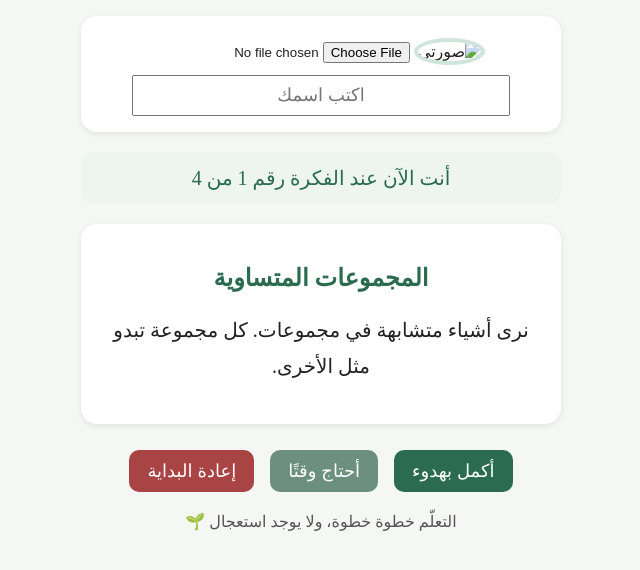
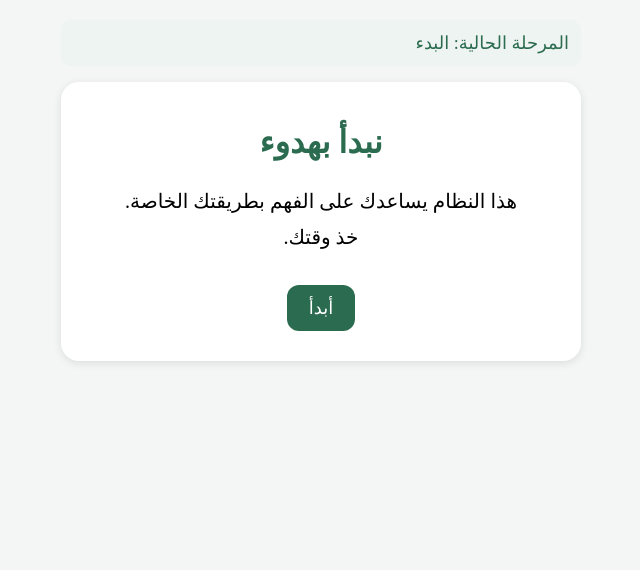
Before and after one commit to smileeyes1/plus1-10, a plain HTML site: page index.html in a window 1280 px wide. Shown: the whole page, without its empty margins (319-959 px from the left). Drawn offline with Linux system fonts and the light colour scheme.

Commit message:
Update index.html

```diff
--- a/index.html
+++ b/index.html
@@ -2,128 +2,69 @@
 <html lang="ar" dir="rtl">
 <head>
 <meta charset="UTF-8">
-<title>دفتر تعلّمي</title>
+<title>نظام التعلم الذكي</title>
 
 <style>
-/* ===== إعدادات عامة ===== */
 body {
-  margin: 0;
-  padding: 0;
-  background: #f5f7f4;
-  font-family: "Amiri", serif;
-  color: #222;
+  margin:0;
+  font-family:"Amiri", serif;
+  background:#f3f6f4;
 }
 
 .container {
-  max-width: 480px;
-  margin: auto;
-  padding: 16px;
+  max-width:520px;
+  margin:auto;
+  padding:20px;
 }
 
-/* ===== بطاقة الطالب ===== */
-.profile {
-  text-align: center;
-  background: #ffffff;
-  border-radius: 16px;
-  padding: 16px;
-  margin-bottom: 20px;
-  box-shadow: 0 2px 6px rgba(0,0,0,0.08);
+.card {
+  background:#ffffff;
+  border-radius:18px;
+  padding:20px;
+  box-shadow:0 2px 8px rgba(0,0,0,0.1);
+  text-align:center;
 }
 
-.profile img {
-  width: 120px;
-  height: 120px;
-  border-radius: 50%;
-  object-fit: cover;
-  border: 4px solid #cfe4da;
-  margin-bottom: 10px;
+h1,h2 {
+  color:#2b6b4f;
 }
 
-.profile input[type="text"] {
-  width: 80%;
-  padding: 8px;
-  font-size: 18px;
-  text-align: center;
-}
-
-.profile input[type="file"] {
-  margin-top: 10px;
-}
-
-/* ===== التقدم ===== */
-.progress {
-  background: #eef5f1;
-  border-radius: 12px;
-  padding: 14px;
-  text-align: center;
-  margin-bottom: 20px;
-  font-size: 20px;
-  color: #2b6b4f;
-}
-
-/* ===== الدرس ===== */
-.lesson {
-  background: #ffffff;
-  border-radius: 16px;
-  padding: 20px;
-  margin-bottom: 20px;
-  box-shadow: 0 2px 6px rgba(0,0,0,0.08);
-}
-
-.lesson h2 {
-  text-align: center;
-  color: #2b6b4f;
-}
-
-.lesson p {
-  font-size: 20px;
-  line-height: 1.8;
-  text-align: center;
-}
-
-/* ===== الأزرار ===== */
-.buttons {
-  text-align: center;
+p {
+  font-size:20px;
+  line-height:1.8;
 }
 
 button {
-  background: #2b6b4f;
-  color: #fff;
-  font-size: 18px;
-  border: none;
-  border-radius: 10px;
-  padding: 10px 18px;
-  margin: 6px;
-  cursor: pointer;
+  background:#2b6b4f;
+  color:#fff;
+  border:none;
+  border-radius:12px;
+  padding:12px 22px;
+  margin:10px;
+  font-size:18px;
+  cursor:pointer;
 }
 
-button.secondary {
-  background: #6c8f80;
-}
-
-button.danger {
-  background: #a84444;
-}
-
-/* ===== ملاحظات ===== */
-.note {
-  font-size: 16px;
-  color: #555;
-  text-align: center;
-  margin-top: 14px;
-}
-
-/* ===== وضع الأمان ===== */
-.safe {
-  background: #fff4f4;
-  border: 2px dashed #dca3a3;
-  padding: 14px;
-  border-radius: 12px;
-  margin-top: 16px;
+.secondary {
+  background:#6b8f80;
 }
 
 .hidden {
-  display: none;
+  display:none;
+}
+
+.progress {
+  background:#eef4f1;
+  border-radius:10px;
+  padding:12px;
+  margin-bottom:16px;
+  font-size:18px;
+  color:#2b6b4f;
+}
+.note {
+  font-size:16px;
+  color:#555;
+  margin-top:14px;
 }
 </style>
 </head>
@@ -132,126 +73,164 @@ button.danger {
 
 <div class="container">
 
-  <!-- بطاقة الطالب -->
-  <div class="profile">
-    <img id="studentPhoto" alt="صورتي">
-    <input type="file" accept="image/*" onchange="loadPhoto(event)">
-    <br>
-    <input type="text" id="studentName" placeholder="اكتب اسمك" onchange="saveName()">
-  </div>
+<div id="progress" class="progress"></div>
 
-  <!-- التقدم -->
-  <div class="progress" id="progressBox"></div>
+<!-- المرحلة 0 -->
+<div class="card" id="s0">
+<h1>نبدأ بهدوء</h1>
+<p>
+هذا النظام يساعدك على الفهم بطريقتك الخاصة.<br>
+خذ وقتك.
+</p>
+<button onclick="go(1)">أبدأ</button>
+</div>
 
-  <!-- الدرس -->
-  <div class="lesson" id="lessonBox">
-    <h2 id="lessonTitle"></h2>
-    <p id="lessonText"></p>
-  </div>
+<!-- المرحلة 1 – بصري -->
+<div class="card hidden" id="s1">
+<h2>ننظر أولًا</h2>
+<p>
+تخيّل مجموعات من الأشياء.<br>
+كل مجموعة تشبه الأخرى تمامًا.
+</p>
+<button onclick="next('visual')">تابع</button>
+</div>
 
-  <!-- أزرار -->
-  <div class="buttons">
-    <button onclick="nextLesson()">أكمل بهدوء</button>
-    <button class="secondary" onclick="safeMode()">أحتاج وقتًا</button>
-    <button class="danger" onclick="resetAll()">إعادة البداية</button>
-  </div>
+<!-- المرحلة 2 – لغوي -->
+<div class="card hidden" id="s2">
+<h2>نشرح بالكلام</h2>
+<p>
+إذا كانت كل المجموعات متشابهة،<br>
+فإن نفس العدد يتكرر.
+</p>
+<button onclick="next('verbal')">تابع</button>
+</div>
 
-  <div class="note">
-    التعلّم خطوة خطوة، ولا يوجد استعجال 🌱
-  </div>
+<!-- المرحلة 3 – قصة -->
+<div class="card hidden" id="s3">
+<h2>نفهم بالقصة</h2>
+<p>
+لدى سامي ثلاث علب.<br>
+في كل علبة نفس العدد من الكرات.
+</p>
+<button onclick="next('story')">تابع</button>
+</div>
 
-  <!-- وضع الأمان -->
-  <div class="safe hidden" id="safeBox">
-    يمكنك التوقف الآن والعودة لاحقًا دون أي مشكلة 🤍
-  </div>
+<!-- التحقق الذكي -->
+<div class="card hidden" id="check">
+<h2>توقف قصير</h2>
+<p>
+أي تفسير أقرب لما فهمته؟
+</p>
+<button onclick="judge('right')">الضرب يصف التكرار المتساوي</button>
+<button class="secondary" onclick="judge('confused')">لست متأكدًا بعد</button>
+</div>
+
+<!-- إعادة علاج -->
+<div class="card hidden" id="repair">
+<h2>لنعد بهدوء</h2>
+<p>
+أحيانًا نحتاج زاوية أخرى للفهم.<br>
+لا مشكلة في ذلك.
+</p>
+<button onclick="retry()">أعد المحاولة</button>
+</div>
+
+<!-- النجاح -->
+<div class="card hidden" id="done">
+<h2>أحسنت 🌱</h2>
+<p>
+الآن أصبحت الفكرة أوضح.<br>
+يمكنك العودة للدرس بثقة.
+</p>
+<p class="note">
+الفهم أهم من السرعة.
+</p>
+</div>
 
 </div>
 
 <script>
-/* ===== الدروس ===== */
-const lessons = [
-  {
-    title: "المجموعات المتساوية",
-    text: "نرى أشياء متشابهة في مجموعات. كل مجموعة تبدو مثل الأخرى."
-  },
-  {
-    title: "التكرار",
-    text: "نلاحظ أن العدد نفسه يتكرر في كل مجموعة."
-  },
-  {
-    title: "فكرة الضرب",
-    text: "عندما تتكرر المجموعات المتساوية، يمكننا استخدام الضرب."
-  },
-  {
-    title: "أنا أفهم",
-    text: "أستطيع أن أشرح المجموعات المتساوية بطريقتي."
-  }
-];
+/* ===== محرك الملاحظة ===== */
+let signals = {
+  rewind: 0,
+  fast: 0
+};
 
 /* ===== الحالة ===== */
-let currentLesson = Number(localStorage.getItem("lesson")) || 0;
+let step = Number(localStorage.getItem("step")) || 0;
+render(step);
 
-/* ===== تحميل الصفحة ===== */
-window.onload = function() {
-  loadProfile();
-  loadLesson();
-};
-
-/* ===== الملف الشخصي ===== */
-function loadProfile() {
-  const name = localStorage.getItem("name");
-  const photo = localStorage.getItem("photo");
-
-  if (name) document.getElementById("studentName").value = name;
-  if (photo) document.getElementById("studentPhoto").src = photo;
+/* ===== الانتقال ===== */
+function go(n) {
+  saveStep(n);
+  render(n);
 }
 
-function saveName() {
-  localStorage.setItem("name", studentName.value);
+/* ===== عرض ===== */
+function render(n) {
+  document.querySelectorAll(".card").forEach(c=>c.classList.add("hidden"));
+  document.getElementById("s"+n)?.classList.remove("hidden");
+  document.getElementById("check")?.classList.toggle("hidden", n!==4);
+  document.getElementById("repair")?.classList.add("hidden");
+  document.getElementById("done")?.classList.add("hidden");
+  updateProgress(n);
 }
 
-function loadPhoto(event) {
-  const reader = new FileReader();
-  reader.onload = () => {
-    studentPhoto.src = reader.result;
-    localStorage.setItem("photo", reader.result);
-  };
-  reader.readAsDataURL(event.target.files[0]);
+/* ===== تقدم ===== */
+function updateProgress(n) {
+  const labels = [
+    "البدء",
+    "تمييز المجموعات",
+    "فهم التكرار",
+    "ربط المفهوم",
+    "التحقق",
+    "الإنجاز"
+  ];
+  progress.innerText = "المرحلة الحالية: " + labels[n];
 }
 
-/* ===== الدروس ===== */
-function loadLesson() {
-  if (currentLesson >= lessons.length) {
-    lessonTitle.textContent = "أحسنت 🌟";
-    lessonText.textContent = "لقد مررتَ بكل الأفكار، ويمكنك المراجعة بهدوء.";
-  } else {
-    lessonTitle.textContent = lessons[currentLesson].title;
-    lessonText.textContent = lessons[currentLesson].text;
+/* ===== الانتقال الذكي ===== */
+function next(mode) {
+  if (mode === 'visual' && signals.fast > 0) {
+    signals.rewind++;
+    go(3);
+    return;
   }
-
-  progressBox.textContent =
-    "أنت الآن عند الفكرة رقم " + (currentLesson + 1) + " من " + lessons.length;
+  if (mode === 'verbal') signals.fast++;
+  go(step + 1);
 }
 
-function nextLesson() {
-  if (currentLesson < lessons.length) {
-    currentLesson++;
-    localStorage.setItem("lesson", currentLesson);
-    loadLesson();
+/* ===== التحقق ===== */
+function judge(result) {
+  if (result === 'right') {
+    goDone();
+  } else {
+    signals.rewind++;
+    document.getElementById("check").classList.add("hidden");
+    document.getElementById("repair").classList.remove("hidden");
   }
 }
 
-/* ===== وضع الأمان ===== */
-function safeMode() {
-  safeBox.classList.toggle("hidden");
+/* ===== إعادة علاج ===== */
+function retry() {
+  if (signals.rewind >= 2) {
+    go(1);
+  } else {
+    go(2);
+  }
 }
 
-/* ===== إعادة تعيين ===== */
-function resetAll() {
-  if (confirm("هل تريد البدء من جديد؟")) {
-    localStorage.clear();
-    location.reload();
-  }
+/* ===== نجاح ===== */
+function goDone() {
+  document.getElementById("check").classList.add("hidden");
+  document.getElementById("done").classList.remove("hidden");
+  localStorage.setItem("achieved","true");
+}
+
+/* ===== حفظ ===== */
+function saveStep(n){
+  step = n;
+  localStorage.setItem("step", n);
 }
 </script>
 
```
